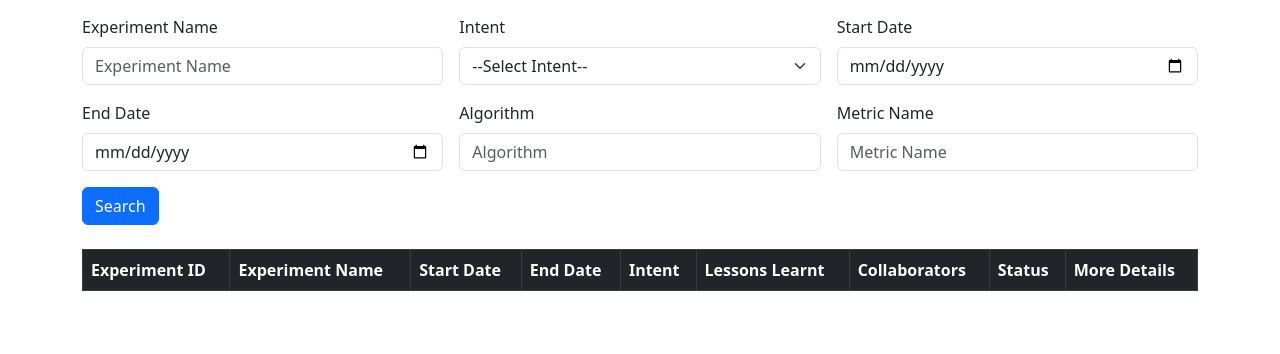
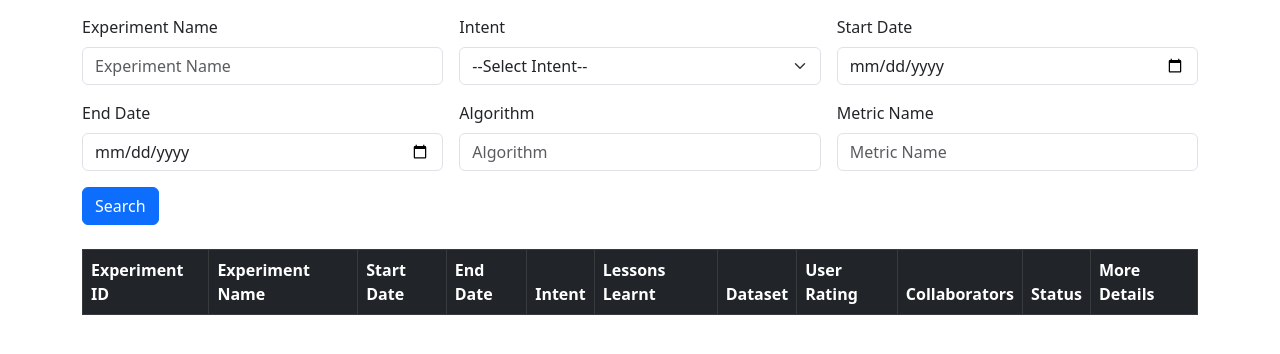
Before and after one commit to extremexp-HORIZON/extremeXP_experimentCards, a Flask app: page /query_example_new_sqlalchemy in a window 1280 px wide. Shown: the part 105-459 px from the top of the page. Run offline with Flask 3, Linux system fonts and the light colour scheme; data that the repository does not hold is empty; some libraries are stand-ins or nearby versions.

```diff
--- a/form.py
+++ b/form.py
@@ -1,5 +1,5 @@
 from flask import Flask, jsonify, render_template, request, flash, redirect, url_for
-from app.models import db, Experiment,ExperimentRequirement, ExperimentModel, EvaluationMetric, LessonLearnt
+from app.models import db, Experiment,ExperimentRequirement, ExperimentModel, EvaluationMetric, LessonLearnt, ExperimentDataset
 from app.config import Config
 from app.ingest import load_and_insert
 from itertools import groupby
@@ -353,7 +353,8 @@ def query_example_new_sqlalchemy():
             EvaluationMetric.name.label("metric_name"),
             EvaluationMetric.value.label("metric_value"),
             LessonLearnt.lessons_learnt,
-            LessonLearnt.experiment_rating
+            LessonLearnt.experiment_rating,
+            ExperimentDataset.name.label("dataset_name")
         ).join(
             LessonLearnt, Experiment.experiment_id == LessonLearnt.experiment_id, isouter=True
         ).join(
@@ -362,6 +363,8 @@ def query_example_new_sqlalchemy():
             EvaluationMetric, Experiment.experiment_id == EvaluationMetric.experiment_id, isouter=True
         ).join(
             ExperimentRequirement, Experiment.experiment_id == ExperimentRequirement.experiment_id, isouter=True
+        ).join(
+            ExperimentDataset, Experiment.experiment_id == ExperimentDataset.experiment_id, isouter=True
         )
 
         # Apply filters dynamically
@@ -395,7 +398,8 @@ def query_example_new_sqlalchemy():
             EvaluationMetric.name.label("metric_name"),
             EvaluationMetric.value.label("metric_value"),
             LessonLearnt.lessons_learnt,
-            LessonLearnt.experiment_rating
+            LessonLearnt.experiment_rating,
+            ExperimentDataset.name.label("dataset_name")
         ).join(
             LessonLearnt, Experiment.experiment_id == LessonLearnt.experiment_id, isouter=True
         ).join(
@@ -404,6 +408,8 @@ def query_example_new_sqlalchemy():
             EvaluationMetric, Experiment.experiment_id == EvaluationMetric.experiment_id, isouter=True
         ).join(
             ExperimentRequirement, Experiment.experiment_id == ExperimentRequirement.experiment_id, isouter=True
+        ).join(
+            ExperimentDataset, Experiment.experiment_id == ExperimentDataset.experiment_id, isouter=True
         ).all()
 
     grouped_results = []
--- a/templates/form_example_sqlalchemy.html
+++ b/templates/form_example_sqlalchemy.html
@@ -92,6 +92,8 @@
                     <th>End Date</th>
                     <th>Intent</th>
                     <th>Lessons Learnt</th>
+                    <th>Dataset</th>
+                    <th>User Rating</th>
                     <th>Collaborators</th>
                     <th>Status</th>
                     <th>More Details</th>
@@ -106,6 +108,16 @@
                     <td>{{ group[0].experiment_end }}</td>
                     <td>{{ group[0].intent }}</td>
                     <td>{{ group[0].lessons_learnt }}</td>
+                    <td>{{ group[0].dataset_name }}</td>
+                    <td>
+                        <!-- Display user rating as stars -->
+                        {% for i in range(group[0].experiment_rating) %}
+                            <span class="text-warning">&#9733;</span>
+                        {% endfor %}
+                        {% for i in range(7 - group[0].experiment_rating) %}
+                            <span class="text-secondary">&#9734;</span>
+                        {% endfor %}
+                    </td>
                     <td>
                         {% if group[0].collaborators %}
                             {{ group[0].collaborators | join(', ') }}
```
Also changed, not shown: templates/form_lessons_learnt.html (+42 -0 lines).
